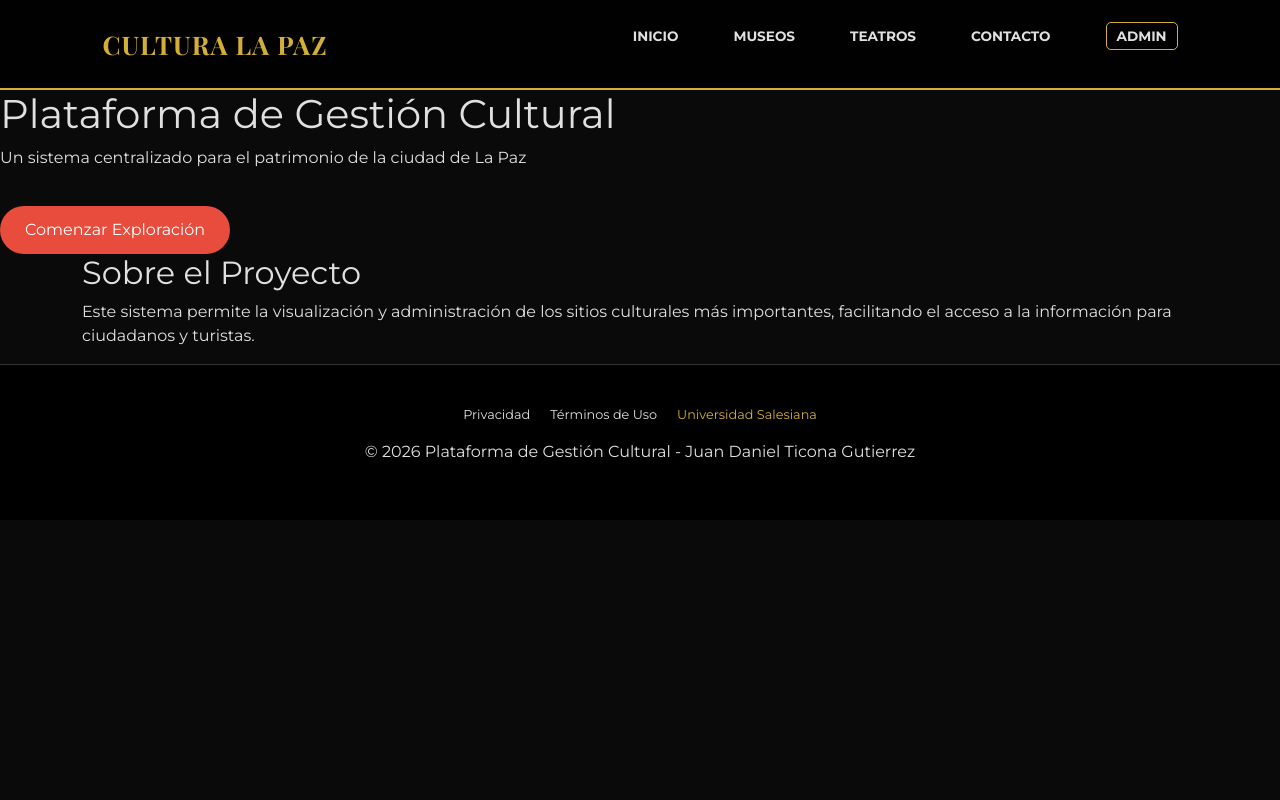
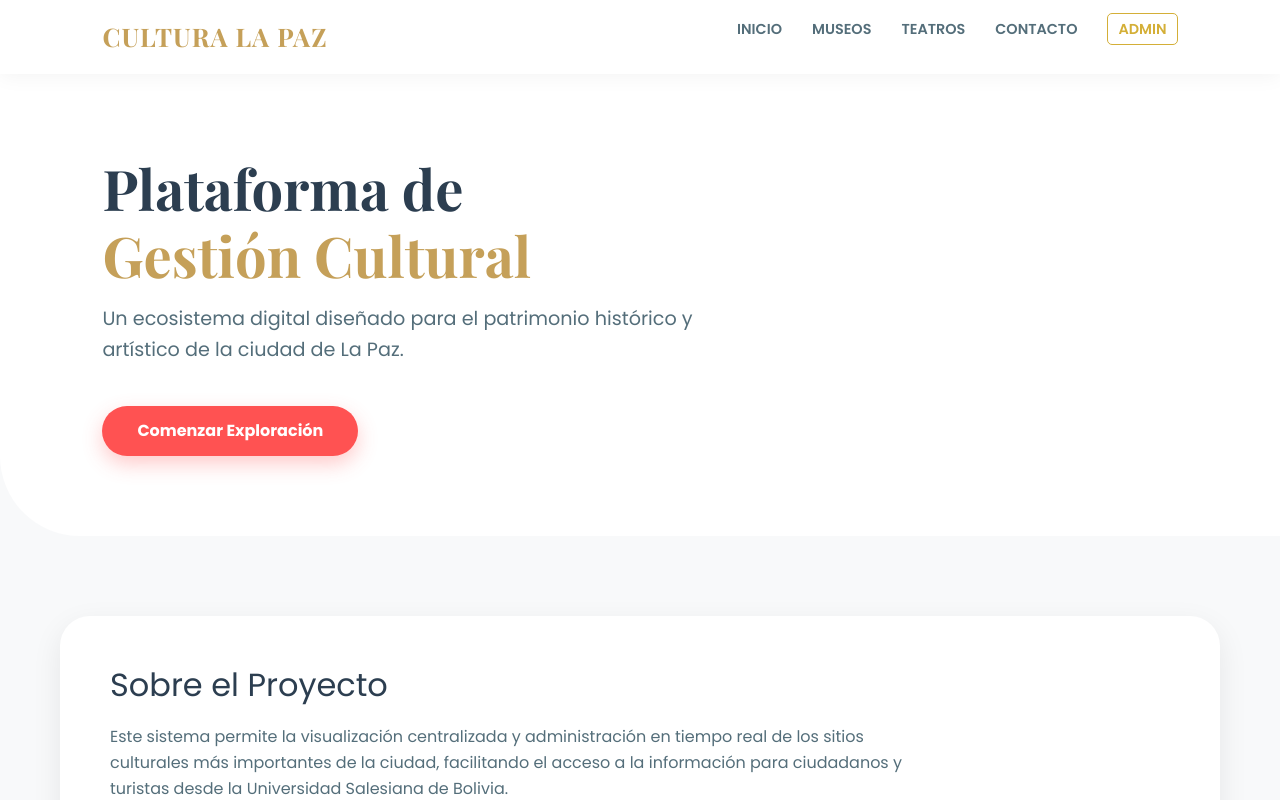
Before and after one commit to J-Danny-Ticona-G/PAGINA-WEB-INFORMATIVA, a React (Create React App) app in the folder frontend/: page / in a window 1280 px wide. Shown: the top 800 px of the page. Built offline with nearby package versions, Linux system fonts and the light colour scheme; no server answers.

Commit message:
se mejoro la parte visual de la pagina web, pero falta el admin

```diff
--- a/frontend/src/index.css
+++ b/frontend/src/index.css
@@ -1,29 +1,32 @@
-@import url('https://fonts.googleapis.com/css2?family=Montserrat:wght@400;700&family=Playfair+Display:wght@700&display=swap');
+@import url('https://fonts.googleapis.com/css2?family=Poppins:wght@300;400;600;700&family=Playfair+Display:wght@700&display=swap');
 
 :root {
-  --dorado: #d4af37;           /* Dorado Institucional */
-  --negro-fondo: #0a0a0a;      /* Negro Profundo */
-  --negro-tarjeta: #161616;    /* Gris muy oscuro */
-  --gris-texto: #a0a0a0;       /* Para descripciones */
-  --blanco-suave: #e0e0e0;     /* Para lectura cómoda */
+  --bg-site: #f8f9fa;          /* Blanco hueso */
+  --primary-color: #2c3e50;    /* Azul Pizarra (Texto principal) */
+  --secondary-color: #546e7a;  /* Gris Azulado (Texto secundario) */
+  --accent-gold: #c5a059;      /* Dorado Mate */
+  --accent-coral: #ff5252;     /* Coral para botones de acción */
+  --white: #ffffff;
+  --shadow: 0 10px 30px rgba(0, 0, 0, 0.08);
 }
 
 * { margin: 0; padding: 0; box-sizing: border-box; }
 
 body {
-  background-color: var(--negro-fondo);
-  color: var(--blanco-suave);
-  font-family: 'Montserrat', sans-serif;
+  background-color: var(--bg-site);
+  color: var(--primary-color);
+  font-family: 'Poppins', sans-serif;
+  line-height: 1.6;
 }
 
-/* NAVBAR ESTILIZADA */
+/* NAVBAR DINÁMICA */
 .navbar {
-  background: rgba(0, 0, 0, 0.95);
-  padding: 1.5rem 8%;
+  background: var(--white);
+  padding: 1rem 8%;
   display: flex;
   justify-content: space-between;
   align-items: center;
-  border-bottom: 2px solid var(--dorado);
+  box-shadow: 0 2px 20px rgba(0,0,0,0.05);
   position: sticky;
   top: 0;
   z-index: 1000;
@@ -31,158 +34,113 @@ body {
 
 .nav-logo {
   font-family: 'Playfair Display', serif;
-  color: var(--dorado);
+  color: var(--accent-gold);
   font-size: 1.6rem;
-  font-weight: 700;
   letter-spacing: 1px;
 }
 
+.nav-links {
+  display: flex;
+  gap: 30px;
+  list-style: none;
+}
+
 .nav-links a {
-  color: var(--blanco-suave) !important;
+  color: var(--secondary-color);
   text-decoration: none;
-  margin-left: 30px;
-  font-weight: 700;
-  font-size: 0.85rem;
-  text-transform: uppercase;
+  font-weight: 600;
+  font-size: 0.9rem;
+  transition: all 0.3s ease;
+}
+
+.nav-links a:hover {
+  color: var(--accent-gold);
+}
+
+.nav-admin {
+  border: 2px solid var(--accent-gold);
+  padding: 6px 15px;
+  border-radius: 20px;
+}
+
+/* HERO SECTION DINÁMICO */
+.hero {
+  padding: 80px 8%;
+  background: var(--white);
+  border-bottom-left-radius: 80px;
+  margin-bottom: 40px;
+}
+
+.hero h1 {
+  font-family: 'Playfair Display', serif;
+  font-size: 3.5rem;
+  color: var(--primary-color);
+  margin-bottom: 1rem;
+}
+
+.hero p {
+  color: var(--secondary-color);
+  font-size: 1.2rem;
+  max-width: 600px;
+}
+
+.btn-main {
+  display: inline-block;
+  margin-top: 25px;
+  padding: 12px 35px;
+  background: var(--accent-coral);
+  color: var(--white);
+  border-radius: 30px;
+  text-decoration: none;
+  font-weight: bold;
+  box-shadow: 0 8px 20px rgba(255, 82, 82, 0.3);
   transition: 0.3s;
 }
 
-.nav-links a:hover { color: var(--dorado) !important; }
+.btn-main:hover { transform: translateY(-3px); box-shadow: 0 12px 25px rgba(255, 82, 82, 0.4); }
 
-/* HERO / TITULO PRINCIPAL */
-.hero-section {
-  text-align: center;
-  padding: 80px 20px;
-  background: linear-gradient(rgba(0,0,0,0.8), rgba(0,0,0,0.8)),
-              url('https://images.unsplash.com/photo-1518709268805-4e9042af9f23?q=80&w=1500&auto=format&fit=crop');
-  background-size: cover;
-  border-bottom: 1px solid #333;
-}
+/* GRID DE TARJETAS MODERNAS */
+.container { max-width: 1200px; margin: 0 auto; padding: 40px 20px; }
 
-.hero-section h1 {
-  font-family: 'Playfair Display', serif;
-  font-size: 3.5rem;
-  color: var(--dorado);
-  margin-bottom: 10px;
-}
-
-/* FORMULARIO DE ADMINISTRACIÓN */
-.admin-container { max-width: 1200px; margin: 40px auto; padding: 0 20px; }
-
-.admin-card-form {
-  background: var(--negro-tarjeta);
-  padding: 40px;
-  border-radius: 15px;
-  border: 1px solid #333;
-  border-left: 5px solid var(--dorado);
-  margin-bottom: 50px;
-}
-
-.admin-card-form h2 { color: var(--dorado); margin-bottom: 25px; font-family: 'Playfair Display', serif; }
-
-input, textarea, select {
-  width: 100%;
-  padding: 15px;
-  margin-bottom: 20px;
-  background: #222;
-  border: 1px solid #444;
-  color: white;
-  border-radius: 8px;
-  font-size: 1rem;
-}
-
-input:focus { border-color: var(--dorado); outline: none; }
-
-.btn-gold {
-  background: var(--dorado);
-  color: #000;
-  padding: 15px 30px;
-  border: none;
-  border-radius: 30px;
-  font-weight: 700;
-  text-transform: uppercase;
-  cursor: pointer;
-  transition: 0.3s;
-  width: 100%;
-}
-
-.btn-gold:hover { transform: scale(1.02); background: #b8962d; }
-
-/* GRILLA DE REGISTROS */
 .grid {
   display: grid;
   grid-template-columns: repeat(auto-fill, minmax(320px, 1fr));
   gap: 30px;
 }
 
-.card-item {
-  background: var(--negro-tarjeta);
-  border-radius: 12px;
+.card {
+  background: var(--white);
+  border-radius: 20px;
   overflow: hidden;
-  border: 1px solid #222;
-  transition: 0.4s;
+  box-shadow: var(--shadow);
+  transition: 0.4s cubic-bezier(0.175, 0.885, 0.32, 1.275);
 }
 
-.card-item:hover {
-  transform: translateY(-10px);
-  border-color: var(--dorado);
+.card:hover { transform: translateY(-12px); box-shadow: 0 20px 40px rgba(0,0,0,0.12); }
+
+.card-img { width: 100%; height: 240px; object-fit: cover; }
+
+.card-body { padding: 25px; }
+
+.card-category {
+  color: var(--accent-gold);
+  font-size: 0.75rem;
+  font-weight: 700;
+  text-transform: uppercase;
+  margin-bottom: 5px;
 }
 
-.card-img { width: 100%; height: 220px; object-fit: cover; border-bottom: 2px solid var(--dorado); }
+.card-title { color: var(--primary-color); font-size: 1.4rem; margin-bottom: 10px; }
 
-.card-info { padding: 20px; }
+.card-text { color: var(--secondary-color); font-size: 0.9rem; }
 
-.card-info h3 { color: var(--dorado); font-size: 1.3rem; margin-bottom: 10px; }
-
-.card-info p { color: var(--gris-texto); font-size: 0.9rem; margin-bottom: 20px; }
-
-.btn-action {
-  padding: 8px 15px;
-  border-radius: 5px;
-  border: none;
-  font-weight: 700;
-  cursor: pointer;
-  margin-right: 10px;
-  font-size: 0.75rem;
+/* FOOTER LIMPIO */
+.main-footer {
+  background: #f1f3f5;
+  padding: 60px 8%;
+  text-align: center;
+  margin-top: 80px;
 }
 
-.btn-edit { background: #2980b9; color: white; }
-.btn-delete { background: #c0392b; color: white; }
-/* Limpieza de Listas y Enlaces */
-ul {
-    list-style: none;
-}
-
-a {
-    text-decoration: none !important;
-}
-
-.nav-links {
-    display: flex;
-    align-items: center;
-    gap: 25px;
-}
-
-.main-footer {
-    background: #000;
-    padding: 40px 20px;
-    text-align: center;
-    border-top: 1px solid #333;
-}
-
-.footer-links {
-    display: flex;
-    justify-content: center;
-    gap: 20px;
-    margin-bottom: 15px;
-    font-size: 0.8rem;
-}
-
-.footer-links span {
-    cursor: pointer;
-    transition: 0.3s;
-}
-
-.footer-links span:hover {
-    color: var(--dorado);
-}
+.footer-links { margin-bottom: 20px; }
+.footer-links span { margin: 0 15px; color: var(--secondary-color); cursor: pointer; }
--- a/frontend/src/pages/Inicio.js
+++ b/frontend/src/pages/Inicio.js
@@ -3,21 +3,23 @@ import { Link } from 'react-router-dom';
 
 const Inicio = () => {
     return (
-        <div>
-            <section className="hero-banner">
+        <div className="animate-in">
+            <section className="hero">
                 <div className="hero-content">
-                    <h1>Plataforma de Gestión Cultural</h1>
-                    <p>Un sistema centralizado para el patrimonio de la ciudad de La Paz</p>
-                    <Link to="/museos" style={{
-                        background: '#e74c3c', color: 'white', padding: '12px 25px',
-                        borderRadius: '30px', textDecoration: 'none', display: 'inline-block', marginTop: '20px'
-                    }}>Comenzar Exploración</Link>
+                    <h1>Plataforma de <br/> <span style={{color: 'var(--accent-gold)'}}>Gestión Cultural</span></h1>
+                    <p>Un ecosistema digital diseñado para el patrimonio histórico y artístico de la ciudad de La Paz.</p>
+                    <Link to="/museos" className="btn-main">Comenzar Exploración</Link>
                 </div>
             </section>
-            <main className="container">
-                <h2>Sobre el Proyecto</h2>
-                <p>Este sistema permite la visualización y administración de los sitios culturales más importantes, facilitando el acceso a la información para ciudadanos y turistas.</p>
-            </main>
+
+            <div className="container">
+                <div className="section-info" style={{background: 'white', padding: '50px', borderRadius: '30px', boxShadow: 'var(--shadow)'}}>
+                    <h2 style={{marginBottom: '20px'}}>Sobre el Proyecto</h2>
+                    <p style={{color: 'var(--secondary-color)', maxWidth: '800px'}}>
+                        Este sistema permite la visualización centralizada y administración en tiempo real de los sitios culturales más importantes de la ciudad, facilitando el acceso a la información para ciudadanos y turistas desde la Universidad Salesiana de Bolivia.
+                    </p>
+                </div>
+            </div>
         </div>
     );
 };
```
Also changed, not shown: frontend/src/pages/Cultura.js (+16 -45 lines).
